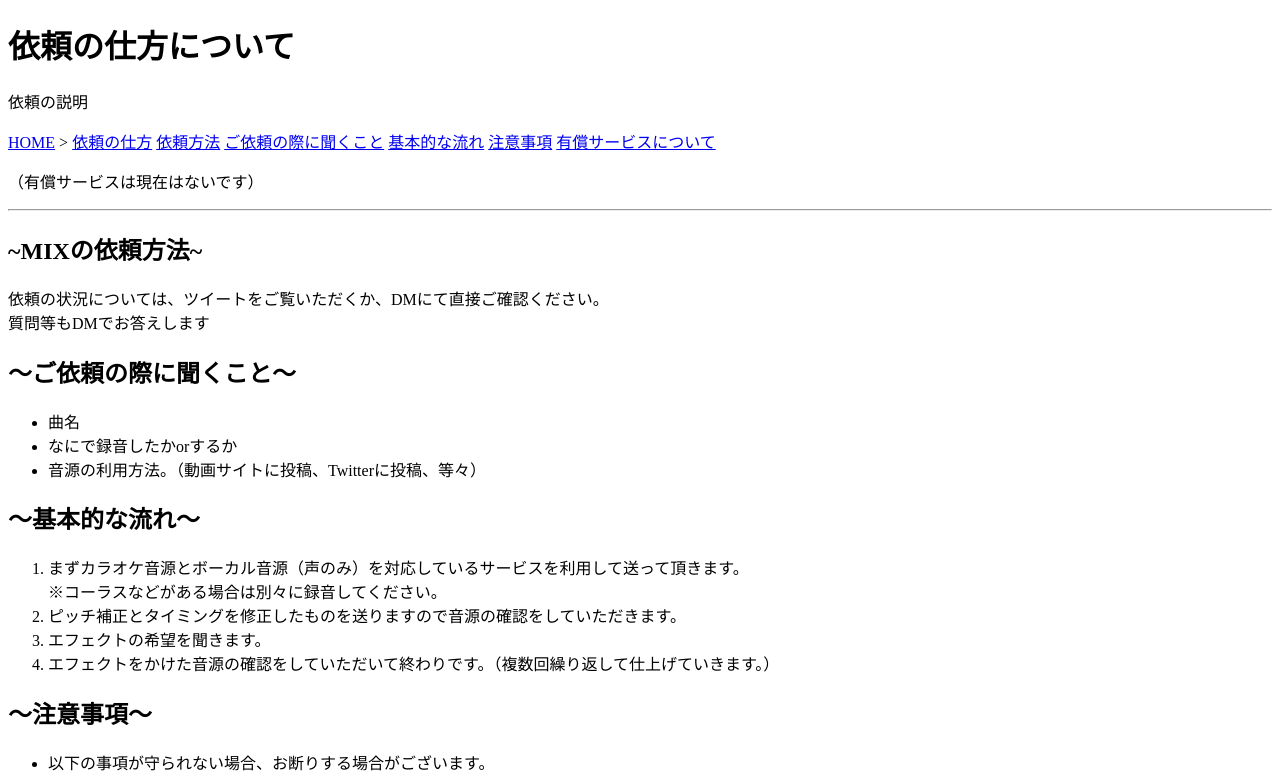
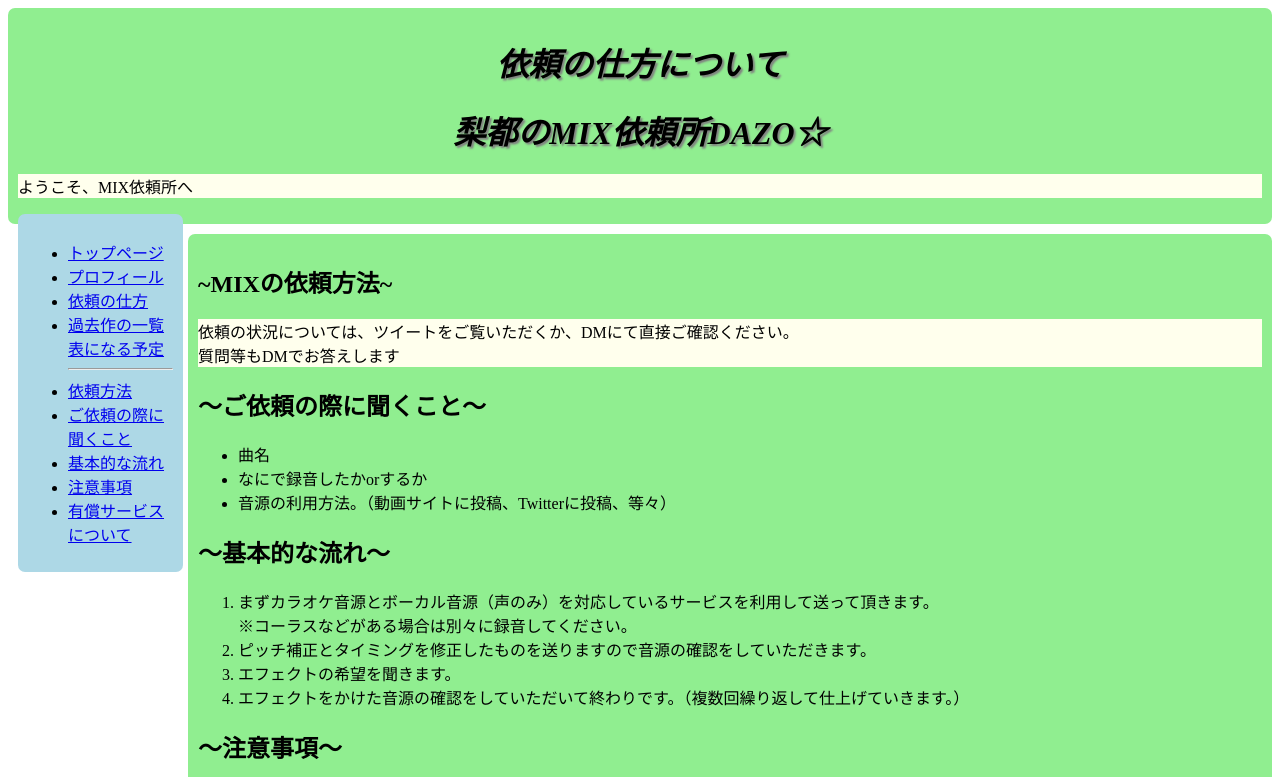
Before and after one commit to NMRitu-Rito620/RituMixHP.github.io, a plain HTML site: page setumei.html in a window 1280 px wide. Shown: the top 777 px of the page. Drawn offline with Linux system fonts and the light colour scheme.

Commit message:
Update setumei.html

```diff
--- a/setumei.html
+++ b/setumei.html
@@ -15,21 +15,32 @@
 <body>
 <header>
 <h1>依頼の仕方について</h1>
-<p>依頼の説明</p>
-<nav><a href ="./index.html">HOME</a> &gt;
-  <a href ="./setumei.html">依頼の仕方</a>
-
-  <a href ="#irai">依頼方法</a>
-  <a href ="#kiku">ご依頼の際に聞くこと</a>
-  <a href ="#nagare">基本的な流れ</a>
-  <a href ="#tyuui">注意事項</a>
-  <a href ="#yuusyou">有償サービスについて</a>
-  <p>（有償サービスは現在はないです）</p>
+<style type="text/css">
+  @import url("./style/top.css");
+  @import url("./style/style.css")
+</style>
+</head>
+<body>
+  <div id ="container">
+<h1>梨都のMIX依頼所DAZO☆</h1>
+<p>ようこそ、MIX依頼所へ</p>
+<nav>
+  <ul id ="menu">
+    <li><a href ="./toppage.html">トップページ</a></li>
+        <li><a href ="./profile.html">プロフィール</a><br></li>
+    <li><a href ="./setumei.html">依頼の仕方</a><br></li>
+    <li><a href ="./sakuhin.html">過去作の一覧表になる予定</a></li>
+    <hr>
+  <li><a href ="#irai">依頼方法</a></li>
+  <li><a href ="#kiku">ご依頼の際に聞くこと</a></li>
+  <li><a href ="#nagare">基本的な流れ</a></li>
+  <li><a href ="#tyuui">注意事項</a></li>
+  <li><a href ="#yuusyou">有償サービスについて</a></li>
+</ul>
 </nav>
 </header>
   <main>
 <article>
-  <hr>
   <h2 id = "irai">~MIXの依頼方法~</h2>
 <p>依頼の状況については、ツイートをご覧いただくか、DMにて直接ご確認ください。<br>
 質問等もDMでお答えします</p>
@@ -73,7 +84,9 @@
 <ul>
     <li>（現在無し）</li>
 </article>
+<article>
 <p>他にもサービスを追加する予定ですので、何か意見等がございましたら、利用後にDMでご意見ください。</p>
+</article>
 </main>
 <footer>
   <hr>
```
